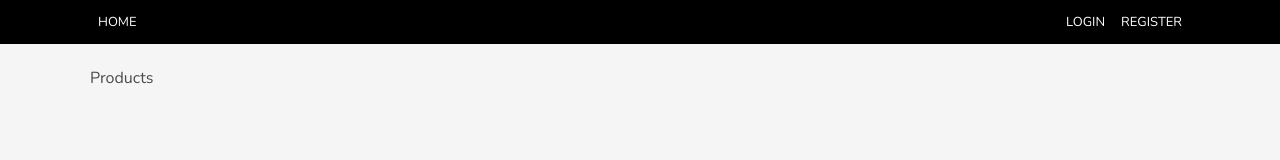
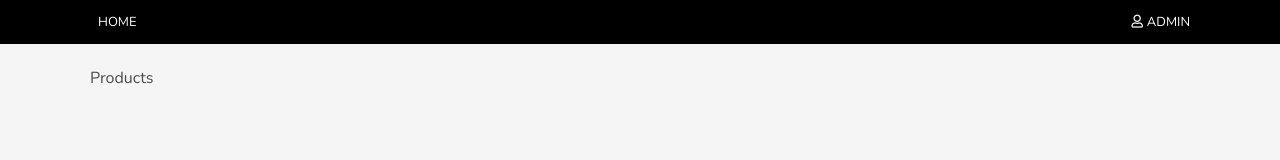
Before and after one commit to Yishin26/react-shop, a React (Create React App) app: page / in a window 1280 px wide. Shown: the top 160 px of the page. Built offline with nearby package versions, Linux system fonts and the light colour scheme.

Commit message:
基本傳參、單個組件架構

```diff
--- a/src/components/App.js
+++ b/src/components/App.js
@@ -3,12 +3,13 @@ import React from 'react'
 import Header from 'components/Header'
 import Products from 'components/Products'
 
-class App extends React.Component{
-    render(){
-        return(
+class App extends React.Component {
+
+    render() {
+        return (
             <div className='main'>
-               <Header/>
-               <Products/>
+                <Header nickname='ADMIN' age={28} marry={true} />
+                <Products />
 
             </div>
         )
--- a/src/components/Header.js
+++ b/src/components/Header.js
@@ -1,20 +1,34 @@
+import React from "react";
 
-import React from 'react'
-
-class Header extends React.Component{
-    render(){
-        return(
+const Header = (props) => {
+    return (
         <div className='header'>
+            <div className="header">
                 <div className="grid">
-                   <div className="start"><a href="/">HOME</a></div>
+                    <div className="start">
+                        <a href="/">HOME</a>
+                    </div>
                     <div className="end">
+                        {props.nickname ? (
+                            <span className='nickname'>
+                                <i className='far fa-user'></i>
+                                {props.nickname}</span>
+                        ) : (
+                                <React.Fragment>
                                     <a href="/">Login</a>
                                     <a href="/">Register</a>
+                                </React.Fragment>
+                            )
+                        }
                     </div>
                 </div>
             </div>
-        )
-    }
+        </div>
+
+    );
 }
 
+
+
+
 export default Header;
```
Lines whose indentation alone changed are shown as unchanged.
